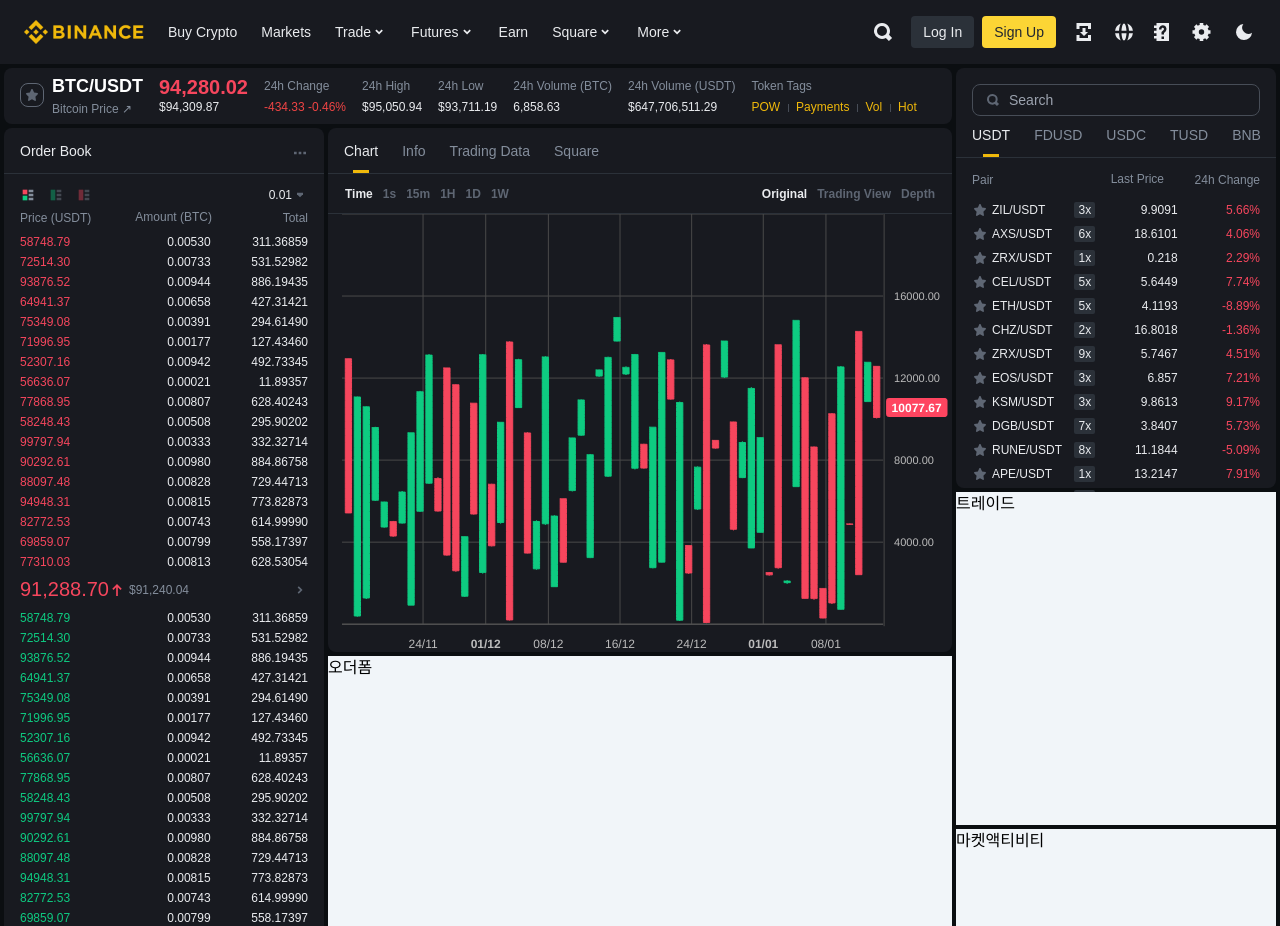
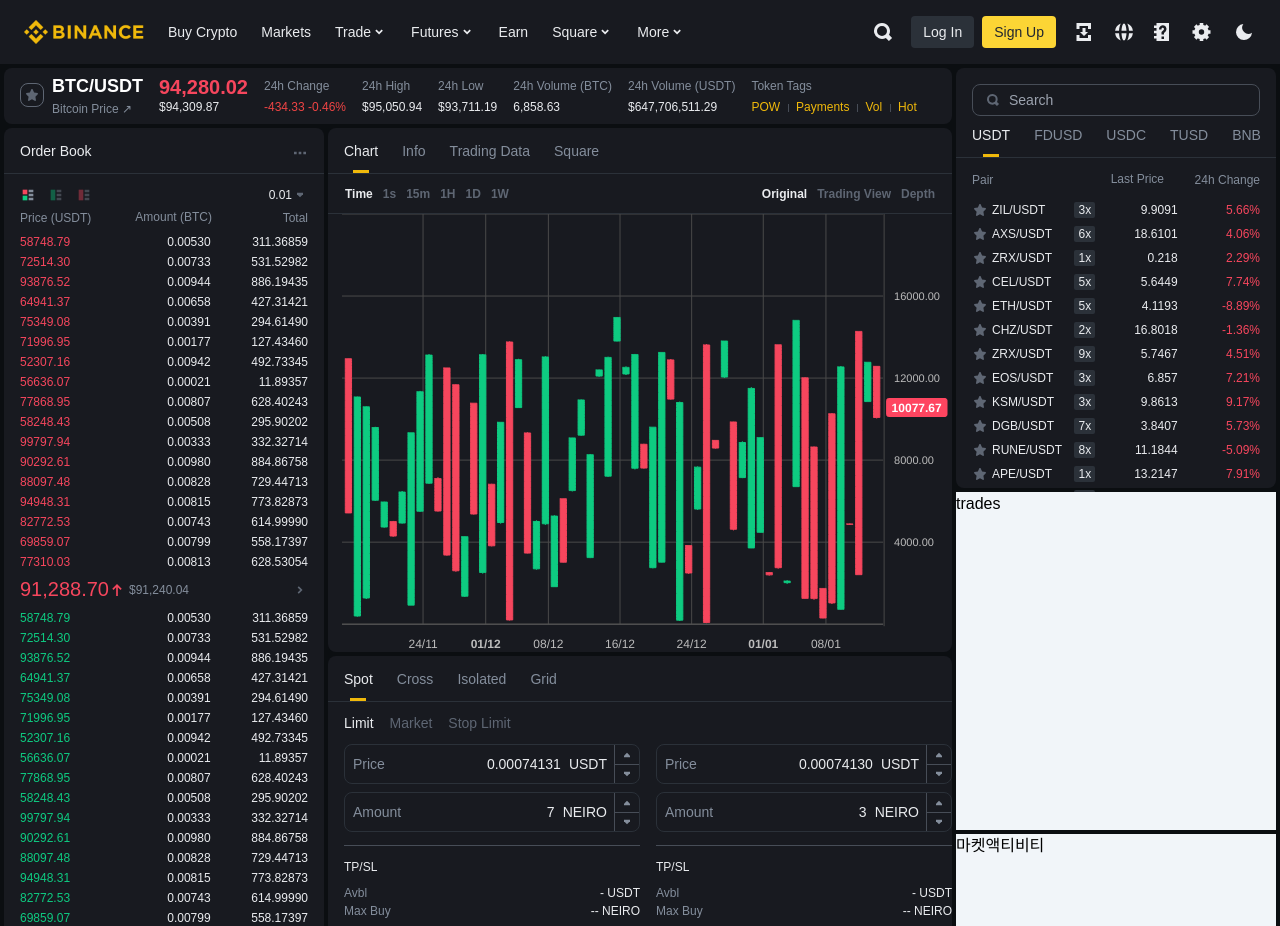
Before and after one commit to ssusa2/Kronon-Labs-Frontend-Recruitment-Task-Web, a Next.js app: page /en/trade/BTCUSDT in a window 1280 px wide. Shown: the top 926 px of the page. Built offline with nearby package versions, Linux system fonts and the light colour scheme; a web font is replaced by a local one.

Commit message:
feat: order-form-ui  컴포넌트 적용

```diff
--- /dev/null
+++ b/src/app/en/trade/BTCUSDT/_component/OrderForm.tsx
@@ -0,0 +1,142 @@
+'use client'
+
+import Button from '@/components/button/BaseButton'
+import StepperInput from '@/components/input/StepperInput'
+import Tabs from '@/components/tabs/Tabs'
+import { useState } from 'react'
+
+const tabs = [
+  {
+    label: 'Spot',
+    content: <div>Spot Content</div>,
+  },
+  {
+    label: 'Cross',
+    content: <div>Cross Content</div>,
+  },
+  {
+    label: 'Isolated',
+    content: <div>Isolated Content</div>,
+  },
+  {
+    label: 'Grid',
+    content: <div>Grid Content</div>,
+  },
+]
+
+export default function OrderForm() {
+  const [inputValues, setInputValues] = useState({
+    price1: '0.00074131',
+    price2: '0.00074130',
+    amount1: '7',
+    amount2: '3',
+  })
+
+  const handleChange = (key: string, value: string) => {
+    setInputValues((prev) => ({
+      ...prev,
+      [key]: value,
+    }))
+  }
+
+  return (
+    <section className='orderForm !bg-basicBg card-ui w-full'>
+      <Tabs tabs={tabs} />
+      <div className='order-form-containter w-full px-[16px] pb-[12px]'>
+        <div className='header-wrap items-center flex h-[42px] justify-between'>
+          <div className='text-small leading-[22px] flex items-center justify-between font-[500]  gap-[16px]'>
+            <div className='text-primaryText leading-[16px] whitespace-nowrap cursor-pointer'>
+              Limit
+            </div>
+            <div className='text-disabledText cursor-pointer'>Market</div>
+            <div className='text-disabledText cursor-pointer'>Stop Limit</div>
+          </div>
+        </div>
+        <div className='order-form-layout relative w-full '>
+          <div className='form-container relative flex justify-between w-full gap-[16px]'>
+            <div className='form-left flex-1 max-w-[50%] flex flex-col gap-[8px]'>
+              <StepperInput
+                label='Price'
+                step='0.00000001'
+                min='0.00000001'
+                suffix='USDT'
+                value={inputValues.price1}
+                onChange={(value) => handleChange('price1', value)}
+              />
+              <StepperInput
+                label='Amount'
+                step='1'
+                min='1'
+                suffix='NEIRO'
+                value={inputValues.amount1}
+                onChange={(value) => handleChange('amount1', value)}
+              />
+              <div className='flex items-center h-[10px]'>
+                <div className='slider h-[1px] w-full bg-inputLine'></div>
+              </div>
+              <div className='checkbox-container text-xsmall'>TP/SL</div>
+              <div className='trade-container w-full'>
+                <div className='trade-fee flex-col'>
+                  <div className='flex justify-between text-xsmall text-primaryText'>
+                    <p className='!text-tertiaryText'>Avbl</p>
+                    <p className=''>- USDT</p>
+                  </div>
+                  <div className='flex justify-between text-xsmall text-primaryText'>
+                    <p className='!text-tertiaryText'>Max Buy</p>
+                    <p>-- NEIRO</p>
+                  </div>
+                </div>
+                <Button
+                  className='w-full rounded-[8px] mt-[8px] h-[36px]'
+                  variant='buy'
+                >
+                  Log In
+                </Button>
+              </div>
+            </div>
+            <div className='form-right flex-1 max-w-[50%] flex flex-col gap-[8px]'>
+              <StepperInput
+                label='Price'
+                step='0.00000001'
+                min='0.00000001'
+                suffix='USDT'
+                value={inputValues.price2}
+                onChange={(value) => handleChange('price2', value)}
+              />
+              <StepperInput
+                label='Amount'
+                step='1'
+                min='1'
+                suffix='NEIRO'
+                value={inputValues.amount2}
+                onChange={(value) => handleChange('amount2', value)}
+              />
+              <div className='flex items-center h-[10px]'>
+                <div className='slider h-[1px] w-full bg-inputLine'></div>
+              </div>
+              <div className='checkbox-container text-xsmall'>TP/SL</div>
+              <div className='trade-container w-full'>
+                <div className='trade-fee flex-col'>
+                  <div className='flex justify-between text-xsmall text-primaryText'>
+                    <p className='!text-tertiaryText'>Avbl</p>
+                    <p className=''>- USDT</p>
+                  </div>
+                  <div className='flex justify-between text-xsmall text-primaryText'>
+                    <p className='!text-tertiaryText'>Max Buy</p>
+                    <p>-- NEIRO</p>
+                  </div>
+                </div>
+                <Button
+                  className='w-full rounded-[8px] mt-[8px] h-[36px]'
+                  variant='sell'
+                >
+                  Log In
+                </Button>
+              </div>
+            </div>
+          </div>
+        </div>
+      </div>
+    </section>
+  )
+}
--- a/src/app/en/trade/BTCUSDT/page.tsx
+++ b/src/app/en/trade/BTCUSDT/page.tsx
@@ -2,6 +2,7 @@
 import Chart from '@/app/en/trade/BTCUSDT/_component/Chart'
 import OrderBook from '@/app/en/trade/BTCUSDT/_component/OrderBook'
 import SearchCoin from '@/app/en/trade/BTCUSDT/_component/SearchCoin'
+import OrderForm from '@/app/en/trade/BTCUSDT/_component/OrderForm'
 
 export default function CoinPage() {
   return (
@@ -9,8 +10,9 @@
       <CoinInfo />
       <SearchCoin />
       <OrderBook />
-      <section className='orderForm'>오더폼</section>
-      <section className='mobile:hidden trades '>트레이드</section>
+      <OrderForm />
+
+      <section className='mobile:hidden trades'>trades</section>
       <Chart />
       <section className='max-1023:hidden marketActivity '>
         마켓액티비티
--- a/src/app/globals.css
+++ b/src/app/globals.css
@@ -44,7 +44,17 @@
   margin: 0;
   padding: 0;
 }
+html,
+body {
+  overflow: auto; /* 스크롤 기능 유지 */
+  -ms-overflow-style: none; /* IE 및 Edge */
+  scrollbar-width: none; /* Firefox */
+}
 
+html::-webkit-scrollbar,
+body::-webkit-scrollbar {
+  display: none; /* Chrome, Safari */
+}
 .header-right-item {
   @apply flex relative p-[20px_8px] items-center;
 }
@@ -52,10 +62,18 @@
 .h-center {
   @apply flex items-center justify-center;
 }
-
 .trading-layout {
+  box-sizing: border-box;
+  margin: 0;
+  min-width: 0;
+  display: grid;
+  width: 100vw;
   border-top-width: 4px;
   border-color: #0b0e11;
+  overflow: hidden;
+  gap: 4px;
+
+  /* 기본 데스크톱 스타일 */
   grid-template-areas:
     'left subHeader subHeader market right'
     'left orderBook chart market right'
@@ -64,52 +82,47 @@
     'left orderBook orderForm marketActivity right'
     'left basicTable basicTable basicTable right'
     'footer footer footer footer footer';
-  gap: 4px;
   grid-template-columns:
     1fr minmax(253px, 320px) minmax(510px, 880px) minmax(253px, 320px)
     1fr;
   grid-template-rows: 56px 360px 160px minmax(169px, 1fr) minmax(146px, auto) 560px 24px;
 }
 
-@screen max-1023 {
+@media (max-width: 1023px) {
   .trading-layout {
-    box-sizing: border-box;
-    margin: 0px;
-    min-width: 0px;
-    display: grid;
     width: 100%;
     height: 100vh;
     min-height: 1088px;
     border-top: none;
-    overflow: hidden;
-    grid-template:
-      'subHeader subHeader subHeader' minmax(64px, auto)
-      'chart chart orderForm' minmax(387px, 387px)
-      'trades orderBook orderForm' 1.15fr
-      'basicTable basicTable orderForm' 1fr
-      'footer footer footer' 24px / 1fr 1fr 1fr;
+
+    /* 태블릿 레이아웃 */
+    grid-template-areas:
+      'subHeader subHeader subHeader'
+      'chart chart orderForm'
+      'trades orderBook orderForm'
+      'basicTable basicTable orderForm'
+      'footer footer footer';
+    grid-template-columns: 1fr 1fr 1fr;
+    grid-template-rows: minmax(64px, auto) minmax(387px, 387px) 1.15fr 1fr 24px;
   }
 }
 
-@screen mobile {
+@media (max-width: 768px) {
   .trading-layout {
-    box-sizing: border-box;
-    margin: 0px;
-    min-width: 0px;
-    display: grid;
-    width: 100%;
     height: auto;
     min-height: 930px;
     border-top: none;
-    overflow: hidden;
-    grid-template:
-      'subHeader' minmax(150px, auto)
-      'chart' 405px
-      'basicTable' 1fr
-      'orderForm' 72px / 100%;
+
+    /* 모바일 레이아웃 */
+    grid-template-areas:
+      'subHeader'
+      'chart'
+      'basicTable'
+      'orderForm';
+    grid-template-columns: 100%;
+    grid-template-rows: minmax(150px, auto) 405px 1fr 72px;
   }
 }
-
 .trading-layout > section {
   @apply bg-slate-100;
 }
--- a/src/components/button/BaseButton.tsx
+++ b/src/components/button/BaseButton.tsx
@@ -4,7 +4,7 @@
   type?: 'button' | 'submit' | 'reset' // 버튼 타입
   className?: string // Tailwind 클래스를 추가로 전달받을 수 있음
   disabled?: boolean // 비활성화 여부
-  variant?: 'primary' | 'secondary' // 버튼 스타일
+  variant?: 'primary' | 'secondary' | 'buy' | 'sell' // 버튼 스타일
 }
 
 export default function Button({
@@ -24,8 +24,12 @@
       ${
         variant === 'primary'
           ? 'bg-btnBg text-textOnYellow'
-          : 'bg-bg3 text-primaryText'
-      } ${disabled ? 'opacity-50 cursor-not-allowed' : ''}${className}`}
+          : variant === 'secondary'
+          ? 'bg-bg3 text-primaryText'
+          : variant === 'buy'
+          ? 'bg-buy text-white'
+          : 'bg-sell text-white'
+      } ${disabled ? 'opacity-50 cursor-not-allowed' : ''} ${className}`}
     >
       {children}
     </button>
--- /dev/null
+++ b/src/components/input/StepperInput.tsx
@@ -0,0 +1,72 @@
+import DownArrowIcon from '../icon/DownArrow'
+interface StepperInputProps {
+  label: string
+  step: string | number
+  min: string | number
+  suffix: string
+  value: string
+  onChange: (value: string) => void
+}
+
+export default function StepperInput({
+  label,
+  step,
+  min,
+  suffix,
+  value,
+  onChange,
+}: StepperInputProps) {
+  const stepString = step.toString()
+  const decimalPlaces = stepString.includes('.')
+    ? stepString.split('.')[1].length
+    : 0
+
+  const handleInputChange = (e: React.ChangeEvent<HTMLInputElement>) => {
+    const newValue = e.target.value
+
+    if (+newValue >= +min || newValue === '') {
+      onChange(newValue)
+    }
+  }
+
+  return (
+    <div className='form flex relative pl-[8px] pr-[32px] gap-[8px] group hover:border-primaryHover border-line border-[1px] items-center  text-primaryText flex-nowrap  h-[40px] rounded-[8px] appearance-none'>
+      <div className='prefix text-tertiaryText text-small font-[500] leading-[22px]'>
+        {label}
+      </div>
+      <input
+        className='text-small relative leading-[22px] font-[500] caret-primaryYellow flex-1 min-w-0 w-auto inline-block border-none outline-none text-end bg-transparent [appearance:textfield] [&::-webkit-outer-spin-button]:appearance-none [&::-webkit-inner-spin-button]:appearance-none'
+        value={value}
+        step={step}
+        min={min}
+        type='number'
+        onChange={handleInputChange} // 입력 이벤트 처리
+      />
+      <div className=' suffix text-primaryText text-small font-[500] leading-[22px]'>
+        {suffix}
+      </div>
+      <div className='absolute py-[1px] top-0 bottom-0 flex flex-col end-0  h-full border-l-[1px] border-inputLine'>
+        <div
+          className='up  items-center cursor-pointer flex h-[50%] justify-center px-[4px]'
+          onClick={() => onChange((+value + +step).toFixed(decimalPlaces))}
+        >
+          <DownArrowIcon
+            className='rotate-180 hover:text-primaryText text-iconNormal'
+            size={16}
+          />
+        </div>
+        <div
+          onClick={() => {
+            onChange(Math.max(+value - +step, +min).toFixed(decimalPlaces))
+          }}
+          className='down border-t-[1px] cursor-pointer border-inputLine  items-center flex h-[50%] justify-center px-[4px]'
+        >
+          <DownArrowIcon
+            size={16}
+            className='hover:text-primaryText text-iconNormal'
+          />
+        </div>
+      </div>{' '}
+    </div>
+  )
+}
```
